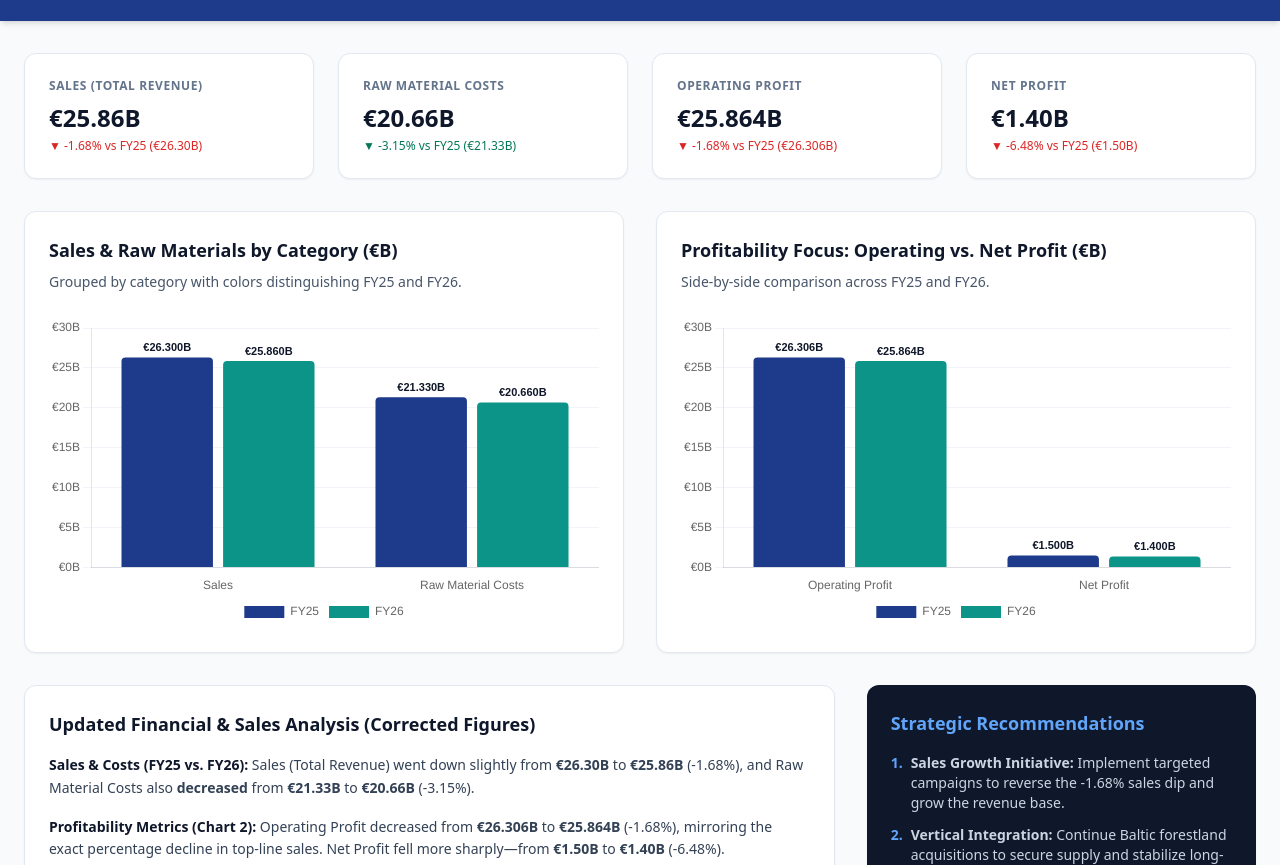
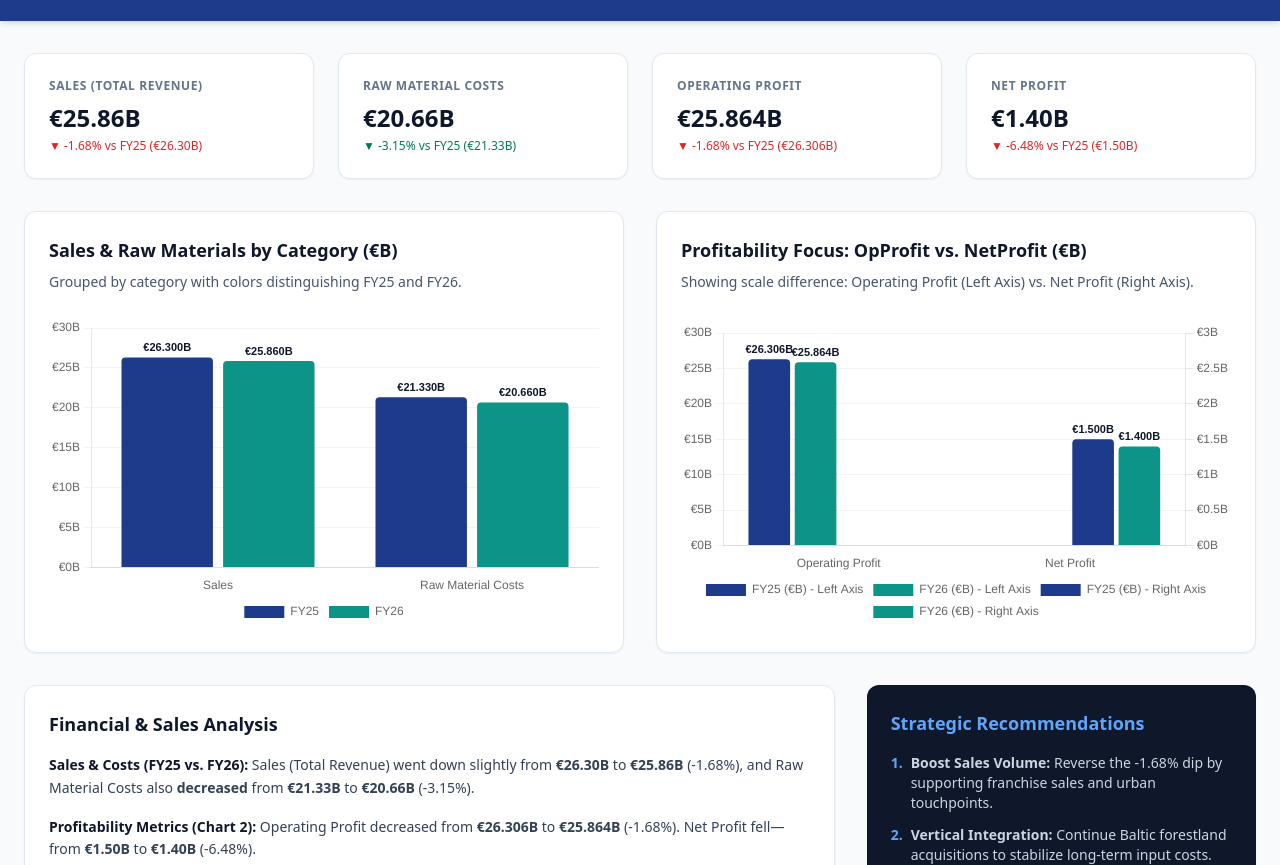
Before and after one commit to j-web-png/ikea1, a website: page index.html in a window 1280 px wide. Shown: the part 87-952 px from the top of the page. Drawn offline with nearby package versions, Linux system fonts and the light colour scheme.

Commit message:
Update index.html

```diff
--- a/index.html
+++ b/index.html
@@ -39,7 +39,6 @@
                 <p class="text-2xl font-bold text-slate-900 mt-2">€20.66B</p>
                 <p class="text-xs text-emerald-700 mt-1 font-medium">▼ -3.15% vs FY25 (€21.33B)</p>
             </div>
-            <!-- Corrected Operating Profit Card -->
             <div class="bg-white p-6 rounded-xl shadow-sm border border-slate-200">
                 <p class="text-xs uppercase tracking-wider text-slate-500 font-semibold">Operating Profit</p>
                 <p class="text-2xl font-bold text-slate-900 mt-2">€25.864B</p>
@@ -63,12 +62,12 @@
                 </div>
             </div>
 
-            <!-- Chart 2: Profitability Focus (Y-Axis Rescaled to Normal Billions) -->
+            <!-- Chart 2: Profitability Focus (Dual Axis) -->
             <div class="bg-white p-6 rounded-xl shadow-sm border border-slate-200 lg:col-span-1">
-                <h3 class="text-lg font-bold text-slate-900 mb-2">Profitability Focus: Operating vs. Net Profit (€B)</h3>
-                <p class="text-sm text-slate-600 mb-4">Side-by-side comparison across FY25 and FY26.</p>
+                <h3 class="text-lg font-bold text-slate-900 mb-2">Profitability Focus: OpProfit vs. NetProfit (€B)</h3>
+                <p class="text-sm text-slate-600 mb-4">Showing scale difference: Operating Profit (Left Axis) vs. Net Profit (Right Axis).</p>
                 <div class="relative h-80">
-                    <canvas id="profitabilityChart"></canvas>
+                    <canvas id="profitabilityDualAxisChart"></canvas>
                 </div>
             </div>
         </section>
@@ -76,16 +75,16 @@
         <!-- Analysis & Recommendations Grid -->
         <section class="grid grid-cols-1 lg:grid-cols-3 gap-8">
             <div class="bg-white p-6 rounded-xl shadow-sm border border-slate-200 lg:col-span-2">
-                <h3 class="text-lg font-bold text-slate-900 mb-4">Updated Financial &amp; Sales Analysis (Corrected Figures)</h3>
+                <h3 class="text-lg font-bold text-slate-900 mb-4">Financial &amp; Sales Analysis</h3>
                 <div class="space-y-4 text-sm text-slate-700 leading-relaxed">
                     <p>
                         <strong class="text-slate-900">Sales &amp; Costs (FY25 vs. FY26):</strong> Sales (Total Revenue) went down slightly from <strong>€26.30B</strong> to <strong>€25.86B</strong> (-1.68%), and Raw Material Costs also <strong>decreased</strong> from <strong>€21.33B</strong> to <strong>€20.66B</strong> (-3.15%).
                     </p>
                     <p>
-                        <strong class="text-slate-900">Profitability Metrics (Chart 2):</strong> Operating Profit decreased from <strong>€26.306B</strong> to <strong>€25.864B</strong> (-1.68%), mirroring the exact percentage decline in top-line sales. Net Profit fell more sharply—from <strong>€1.50B</strong> to <strong>€1.40B</strong> (-6.48%).
+                        <strong class="text-slate-900">Profitability Metrics (Chart 2):</strong> Operating Profit decreased from <strong>€26.306B</strong> to <strong>€25.864B</strong> (-1.68%). Net Profit fell—from <strong>€1.50B</strong> to <strong>€1.40B</strong> (-6.48%).
                     </p>
                     <p>
-                        <strong class="text-slate-900">Analysis — What This Means:</strong> Core business performance weakened slightly in FY26. Since Operating Profit dropped by the same percentage as Sales, the company's fundamental operating margin remained stable but on a smaller revenue base. The larger Net Profit drop suggests that non-operational financial headwinds (like interest or currency impacts) had a disproportionately negative effect on the bottom line compared to core operations.
+                        <strong class="text-slate-900">Analysis — What This Means:</strong> Core business performance weakened slightly in FY26. Since Operating Profit dropped by the same percentage as Sales, the company's fundamental operating margin remained stable but on a smaller revenue base. The larger Net Profit drop suggests that non-operational financial headwinds had a disproportionately negative effect on the bottom line.
                     </p>
                 </div>
             </div>
@@ -96,15 +95,15 @@
                     <ul class="space-y-3 text-sm text-slate-300">
                         <li class="flex items-start">
                             <span class="text-blue-400 font-bold mr-2">1.</span>
-                            <span><strong>Sales Growth Initiative:</strong> Implement targeted campaigns to reverse the -1.68% sales dip and grow the revenue base.</span>
+                            <span><strong>Boost Sales Volume:</strong> Reverse the -1.68% dip by supporting franchise sales and urban touchpoints.</span>
                         </li>
                         <li class="flex items-start">
                             <span class="text-blue-400 font-bold mr-2">2.</span>
-                            <span><strong>Vertical Integration:</strong> Continue Baltic forestland acquisitions to secure supply and stabilize long-term input costs.</span>
+                            <span><strong>Vertical Integration:</strong> Continue Baltic forestland acquisitions to stabilize long-term input costs.</span>
                         </li>
                         <li class="flex items-start">
                             <span class="text-blue-400 font-bold mr-2">3.</span>
-                            <span><strong>Financial Hedging Review:</strong> Audit foreign exchange and financial risk management strategies to reduce volatility impacting net profit.</span>
+                            <span><strong>Financial Hedging Review:</strong> Audit foreign exchange strategies to reduce volatility impacting net profit.</span>
                         </li>
                     </ul>
                 </div>
@@ -113,13 +112,12 @@
                 </div>
             </div>
         </section>
-    </main>
 
         <!-- Footer with Compilation & Source Information -->
         <footer class="bg-slate-900 text-slate-300 py-8 mt-12 border-t border-slate-800">
             <div class="max-w-7xl mx-auto px-6 space-y-6">
                 <div id="compilationInfo" class="bg-slate-800/70 p-6 rounded-xl border border-slate-700">
-                <h3 class="text-base font-bold text-white mb-2">Dashboard Compilation &amp; Source Information (Corrected Data)</h3>
+                    <h3 class="text-base font-bold text-white mb-2">Dashboard Compilation &amp; Source Information</h3>
                     <p class="text-xs text-slate-400 mb-4">
                         Summary of all source details, reporting periods, and dataset figures used to compile this dashboard.
                     </p>
@@ -155,7 +153,12 @@
                                     <td class="py-2 px-3">€20.66B</td>
                                     <td class="py-2 px-3 text-emerald-400">-€0.67B (-3.15%)</td>
                                 </tr>
-                            <!-- Corrected Table Row -->
+                                <tr>
+                                    <td class="py-2 px-3 font-medium text-white">Operating Expenses &amp; Labor (OpEx)</td>
+                                    <td class="py-2 px-3">€3.25B</td>
+                                    <td class="py-2 px-3">€3.75B</td>
+                                    <td class="py-2 px-3 text-red-400">+€0.50B (+15.22%)</td>
+                                </tr>
                                 <tr>
                                     <td class="py-2 px-3 font-medium text-white">Operating Profit</td>
                                     <td class="py-2 px-3">€26.306B</td>
@@ -180,15 +183,9 @@
                                     <td class="py-2 px-3">5.41%</td>
                                     <td class="py-2 px-3 text-red-400">-0.28 pp</td>
                                 </tr>
-                            <tr>
-                                <td class="py-2 px-3 font-medium text-white">Average FTE</td>
-                                <td class="py-2 px-3">25,971</td>
-                                <td class="py-2 px-3">26,826</td>
-                                <td class="py-2 px-3 text-emerald-400">+855 (+3.29%)</td>
-                            </tr>
                             </tbody>
                         </table>
-                    <p class="text-xs text-slate-500 mt-2 italic">*Note: An operating margin exceeding 100% indicates Operating Profit is being reported on a different basis than Total Revenue in this specific dataset, or is a non-standard calculation (e.g., NOPAT including other income). The figure displayed reflects the calculation `Operating Profit / Total Revenue` using the provided input data.</p>
+                         <p class="text-xs text-slate-500 mt-2 italic">*Note: An operating margin exceeding 100% indicates Operating Profit is being reported on a different basis than Total Revenue in this specific dataset, or is a non-standard calculation. The figure displayed reflects the calculation `Operating Profit / Total Revenue` using the provided input data.</p>
                     </div>
                 </div>
 
@@ -197,6 +194,7 @@
                 </div>
             </div>
         </footer>
+    </main>
 
     <!-- Chart Scripts -->
     <script>
@@ -206,7 +204,7 @@
         const barValueLabels = {
             id: 'barValueLabels',
             afterDatasetsDraw(chart) {
-                const { ctx, scales: { y } } = chart;
+                const { ctx } = chart;
                 ctx.save();
                 ctx.font = 'bold 11px sans-serif';
                 ctx.fillStyle = '#0F172A';
@@ -220,6 +218,7 @@
                     meta.data.forEach((bar, index) => {
                         const val = dataset.data[index];
                         if (val !== undefined && val !== null) {
+                            // Format with 3 decimal places for Billions
                             ctx.fillText(`€${Number(val).toFixed(3)}B`, bar.x, bar.y - 4);
                         }
                     });
@@ -234,10 +233,11 @@
 
         const salesMetric = getMetric("Total Operating Income (Sales / Revenue)") || { fy25: 26.30, fy26: 25.86 };
         const materialMetric = getMetric("Cost of Raw Materials & Consumables") || { fy25: 21.33, fy26: 20.66 };
-        const opProfitMetric = getMetric("Operating Profit") || { fy25: 26.306, fy26: 25.864 }; // Corrected
+        const opExMetric = getMetric("Operating Expenses & Labor (OpEx)") || { fy25: 3.25, fy26: 3.75 };
+        const opProfitMetric = getMetric("Operating Profit") || { fy25: 26.306, fy26: 25.864 };
         const netMetric = getMetric("Net Profit") || { fy25: 1.50, fy26: 1.40 };
 
-        // Chart 1: Sales & Raw Material Costs Grouped by Category
+        // Chart 1: Sales & Raw Material Costs Grouped by Category (Unchanged)
         const ctxRevMat = document.getElementById('revenueMaterialsChart').getContext('2d');
         new Chart(ctxRevMat, {
             type: 'bar',
@@ -287,24 +287,40 @@
             plugins: [barValueLabels]
         });
 
-        // Chart 2: Profitability Focus (Y-Axis Rescaled for Normal Billions)
-        const ctxProfit = document.getElementById('profitabilityChart').getContext('2d');
-        new Chart(ctxProfit, {
+        // Chart 2: Profitability Focus (NEW DUAL Y-AXIS IMPLEMENTATION)
+        const ctxProfitDual = document.getElementById('profitabilityDualAxisChart').getContext('2d');
+        new Chart(ctxProfitDual, {
             type: 'bar',
             data: {
                 labels: ['Operating Profit', 'Net Profit'],
                 datasets: [
                     {
-                        label: 'FY25',
-                        data: [opProfitMetric.fy25, netMetric.fy25],
+                        label: 'FY25 (€B) - Left Axis',
+                        data: [opProfitMetric.fy25, null],
                         backgroundColor: '#1E3A8A',
-                        borderRadius: 4
+                        borderRadius: 4,
+                        yAxisID: 'y' // Primary axis
                     },
                     {
-                        label: 'FY26',
-                        data: [opProfitMetric.fy26, netMetric.fy26],
+                        label: 'FY26 (€B) - Left Axis',
+                        data: [opProfitMetric.fy26, null],
                         backgroundColor: '#0D9488',
-                        borderRadius: 4
+                        borderRadius: 4,
+                        yAxisID: 'y' // Primary axis
+                    },
+                    {
+                        label: 'FY25 (€B) - Right Axis',
+                        data: [null, netMetric.fy25],
+                        backgroundColor: '#1E3A8A',
+                        borderRadius: 4,
+                        yAxisID: 'y1' // Secondary axis
+                    },
+                    {
+                        label: 'FY26 (€B) - Right Axis',
+                        data: [null, netMetric.fy26],
+                        backgroundColor: '#0D9488',
+                        borderRadius: 4,
+                        yAxisID: 'y1' // Secondary axis
                     }
                 ]
             },
@@ -312,24 +328,39 @@
                 responsive: true,
                 maintainAspectRatio: false,
                 layout: {
-                    padding: { top: 20 }
+                    padding: { top: 25 }
                 },
                 plugins: {
                     legend: { position: 'bottom' },
                     tooltip: {
                         callbacks: {
                             label: function(context) {
-                                return context.dataset.label + ': €' + Number(context.raw).toFixed(3) + 'B';
+                                // Distinguish labels based on which axis they use
+                                const axisLabel = context.dataset.yAxisID === 'y' ? ' (OpProfit)' : ' (NetProfit)';
+                                return context.dataset.label.split(' - ')[0] + axisLabel + ': €' + Number(context.raw).toFixed(3) + 'B';
                             }
                         }
                     }
                 },
                 scales: {
+                    // Primary Y-Axis (Left) for Operating Profit (0B to 30B)
                     y: {
+                        type: 'linear',
+                        display: true,
+                        position: 'left',
                         beginAtZero: true,
-                        // Scale adjusted back to accommodate ~26B vs ~1.5B
                         suggestedMax: 30,
                         grid: { color: '#F1F5F9' },
+                        ticks: { callback: function(value) { return '€' + value + 'B'; } }
+                    },
+                    // Secondary Y-Axis (Right) for Net Profit (0B to 3B)
+                    y1: {
+                        type: 'linear',
+                        display: true,
+                        position: 'right',
+                        beginAtZero: true,
+                        suggestedMax: 3,
+                        grid: { drawOnChartArea: false }, // Hide gridlines for secondary axis
                         ticks: { callback: function(value) { return '€' + value + 'B'; } }
                     },
                     x: { grid: { display: false } }
```
Lines whose indentation alone changed are shown as unchanged.
